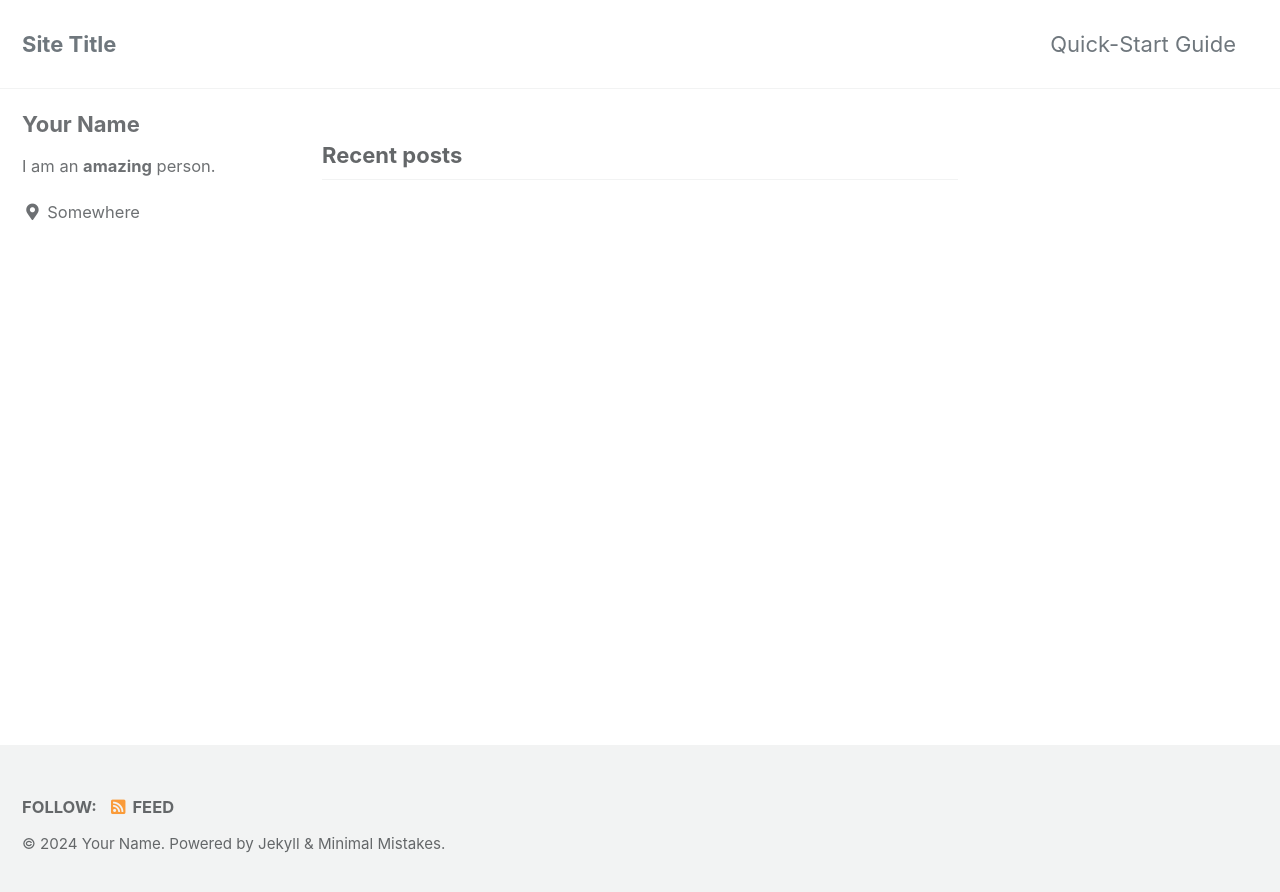
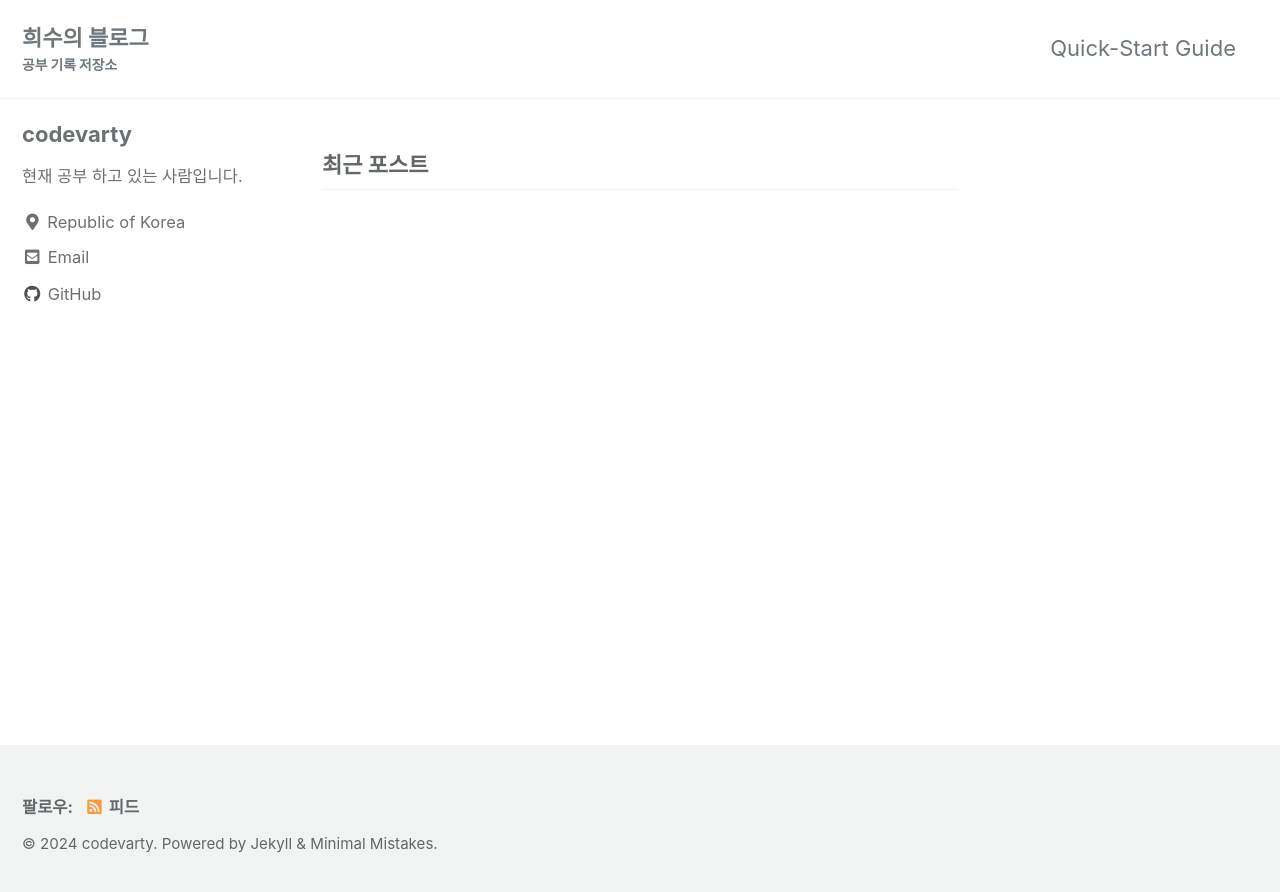
Before and after one commit to codevarty/codevarty.github.io, a Jekyll site: the page built from index.html, in a window 1280 px wide. Shown: the top 892 px of the page. Built offline with Jekyll 4.4.1, drawn with Linux system fonts in a browser that asks for light colours; cached includes are drawn as plain includes; the list of posts is cut into pages by our own code.

Commit message:
Update _config.yml

```diff
--- a/_config.yml
+++ b/_config.yml
@@ -15,15 +15,15 @@
 minimal_mistakes_skin    : "default" # "air", "aqua", "contrast", "dark", "dirt", "neon", "mint", "plum", "sunrise"
 
 # Site Settings
-locale                   : "en-US"
-title                    : "Site Title"
+locale                   : "ko-KR"
+title                    : "희수의 블로그"
 title_separator          : "-"
-subtitle                 : # site tagline that appears below site title in masthead
-name                     : "Your Name"
-description              : "An amazing website."
-url                      : # the base hostname & protocol for your site e.g. "https://mmistakes.github.io"
+subtitle                 : "공부 기록 저장소"
+name                     : "codevarty"
+description              : "공부한 내용이나 프로젝트 진행 사항들을 저장하는 곳입니다."
+url                      : "https://codevarty.github.io"
 baseurl                  : # the subpath of your site, e.g. "/blog"
-repository               : # GitHub username/repo-name e.g. "mmistakes/minimal-mistakes"
+repository               : "codevarty/codevarty.github.io"
 teaser                   : # path of fallback teaser image, e.g. "/assets/images/500x300.png"
 logo                     : # path of logo image to display in the masthead, e.g. "/assets/images/88x88.png"
 masthead_title           : # overrides the website title displayed in the masthead, use " " for no title
@@ -104,15 +104,15 @@ analytics:
 
 # Site Author
 author:
-  name             : "Your Name"
+  name             : "codevarty"
   avatar           : # path of avatar image, e.g. "/assets/images/bio-photo.jpg"
-  bio              : "I am an **amazing** person."
-  location         : "Somewhere"
+  bio              : "현재 공부 하고 있는 사람입니다."
+  location         : "Republic of Korea"
   email            :
   links:
     - label: "Email"
       icon: "fas fa-fw fa-envelope-square"
-      # url: "mailto:your.name@email.com"
+      url: "mailto:hisu7789@gmail.com"
     - label: "Website"
       icon: "fas fa-fw fa-link"
       # url: "https://your-website.com"
@@ -124,7 +124,7 @@ author:
       # url: "https://facebook.com/"
     - label: "GitHub"
       icon: "fab fa-fw fa-github"
-      # url: "https://github.com/"
+      url: "https://github.com/codevarty"
     - label: "Instagram"
       icon: "fab fa-fw fa-instagram"
       # url: "https://instagram.com/"
```
